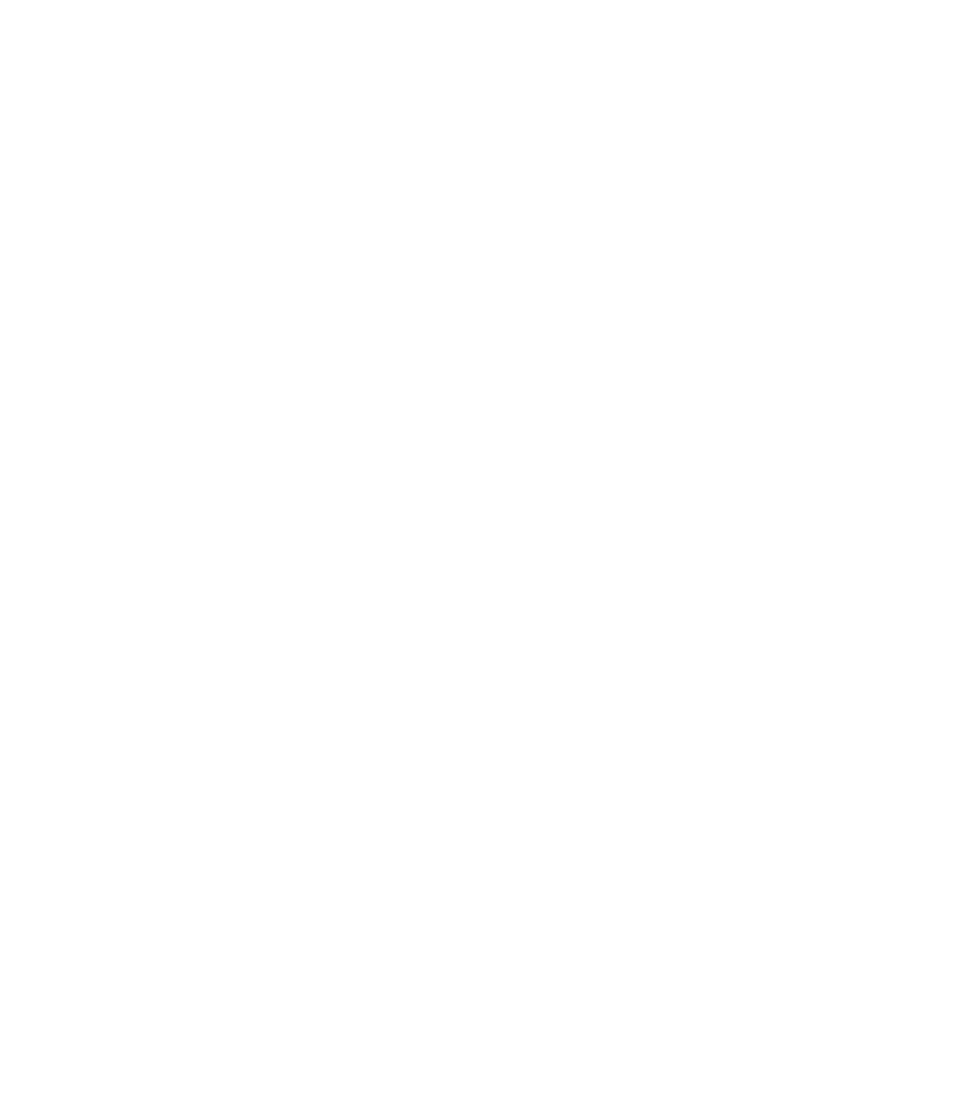
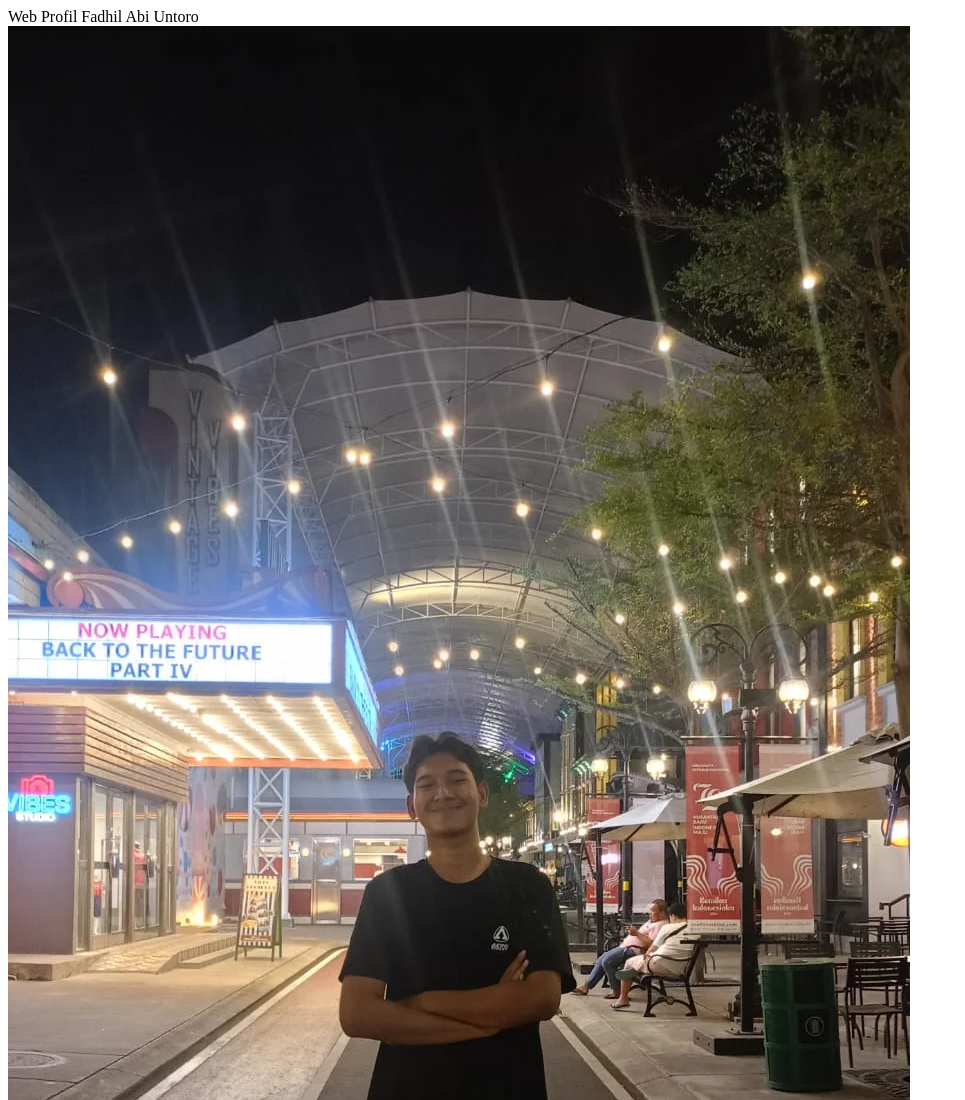
Before and after one commit to fadhilabi22/1124160100-UTS, a plain HTML site: page index.html in a window 1280 px wide. Shown: the top 1100 px of the page, without its empty margins (0-965 px from the left). Before the commit the page ends 800 px from the top, so only its background shows below. Drawn offline with Linux system fonts and the light colour scheme.

Commit message:
buat header pada body dengan web profil nama

```diff
--- a/index.html
+++ b/index.html
@@ -7,6 +7,16 @@
     <link rel="icon" href="assets/diri.webp">
 </head>
 <body>
+    <!-- header -->
+    <header>Web Profil Fadhil Abi Untoro</header>
 
+    <!-- end header -->
+     <!-- content -->
+        <img class="img" src="assets/diri.webp" alt="Fadhil Abi Untoro">
+
+     <!-- end content -->
+     <!-- footer -->
+
+     <!-- end footer -->
 </body>
 </html>
```
